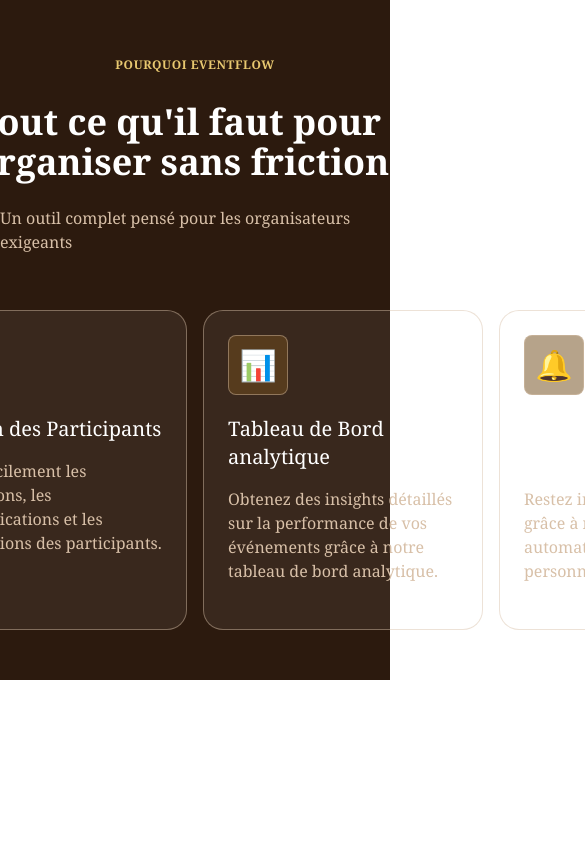
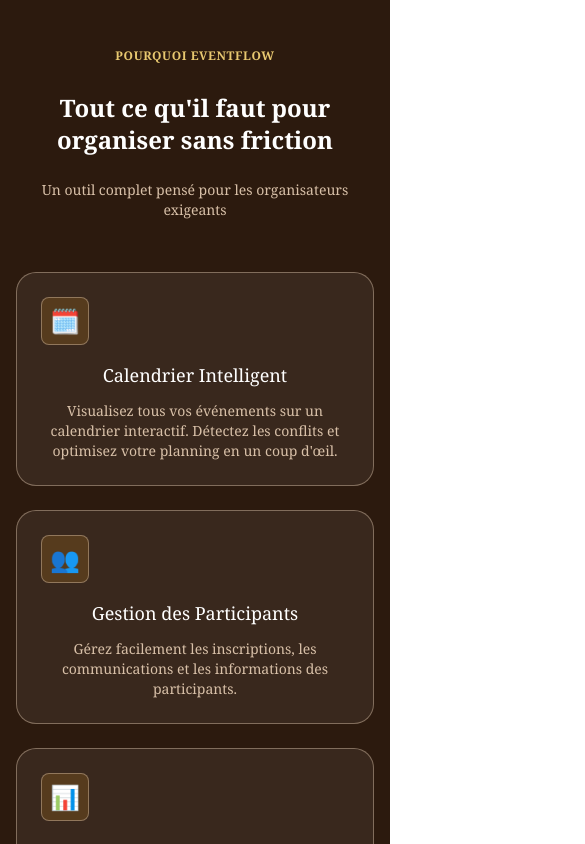
Before and after one commit to Fatoukine06/EventFlow, a React (Vite) app: page / in a window 390 px wide. Shown: the top 844 px of the page, 585 px wide, since content can reach past the window. Built offline with nearby package versions, Linux system fonts and the light colour scheme.

Commit message:
Gsetion de la responsivite

```diff
--- a/src/components/APropos.tsx
+++ b/src/components/APropos.tsx
@@ -1,30 +1,60 @@
-export default function APropos(){
-    return(
-        <div className="bg-[#2c1a0e] h-170">
-            <div className="flex flex-col justify-center items-center py-10 gap-2 ">
-                <h3 className="text-[12px]  mt-4 text-[#E8C870] font-semibold tracking-wider">POURQUOI EVENTFLOW</h3>
-                <p className="text-white mt-5 font-semibold text-4xl w-110">Tout ce qu'il faut pour organiser sans friction</p>
-                <p className="text-[#D8C0A8] mt-4 ">Un outil complet pensé pour les organisateurs exigeants</p>
-                <div className="flex flex-row justify-center items-center gap-4 mt-12 ">
-                    <div className="border border-[#d8c0a874] relative w-70 h-80 rounded-[20px] p-6 bg-[#fdfaf610] ">
-                        <div className="border border-[#d8c0a874] h-15 w-15 p-1 absolute rounded-lg flex items-center justify-center text-3xl bg-[#724d1d84]">🗓️</div>
-                        <h3 className="text-white text-xl mt-20">Calendrier Intelligent</h3>
-                        <p className="text-[#D8C0A8] mt-4">Visualisez tous vos événements sur un calendrier interactif. Détectez les conflits et optimisez votre planning en un coup d'œil.</p>
+export default function APropos() {
+    return (
+        <div className="bg-[#2c1a0e] min-h-screen px-4">
+            <div className="flex flex-col justify-center items-center py-12 gap-3 text-center">
+                <h3 className="text-xs text-[#E8C870] font-semibold tracking-wider">
+                    POURQUOI EVENTFLOW
+                </h3>
+                <p className="text-white mt-4 font-semibold text-2xl sm:text-3xl md:text-4xl max-w-2xl">
+                    Tout ce qu'il faut pour organiser sans friction
+                </p>
+                <p className="text-[#D8C0A8] mt-3 text-sm sm:text-base">
+                    Un outil complet pensé pour les organisateurs exigeants
+                </p>
+                <div className="grid grid-cols-1 sm:grid-cols-2 lg:grid-cols-4 gap-6 mt-10 w-full max-w-6xl">
+                    <div className="border border-[#d8c0a874] relative rounded-[20px] p-6 bg-[#fdfaf610]">
+                        <div className="border border-[#d8c0a874] h-12 w-12 absolute rounded-lg flex items-center justify-center text-2xl bg-[#724d1d84]">
+                            🗓️
+                        </div>
+                        <h3 className="text-white text-lg mt-16">
+                            Calendrier Intelligent
+                        </h3>
+                        <p className="text-[#D8C0A8] mt-3 text-sm">
+                            Visualisez tous vos événements sur un calendrier interactif. Détectez les conflits et optimisez votre planning en un coup d'œil.
+                        </p>
                     </div>
-                    <div className="border border-[#d8c0a874] relative w-70 h-80 rounded-[20px] p-6 bg-[#fdfaf610] ">
-                        <div className="border border-[#d8c0a874] h-15 w-15 p-1 absolute rounded-lg flex items-center justify-center text-3xl bg-[#724d1d84]">👥</div>
-                        <h3 className="text-white text-xl mt-20">Gestion des Participants</h3>
-                        <p className="text-[#D8C0A8] mt-4">Gérez facilement les inscriptions, les communications et les informations des participants.</p>
+                    <div className="border border-[#d8c0a874] relative rounded-[20px] p-6 bg-[#fdfaf610]">
+                        <div className="border border-[#d8c0a874] h-12 w-12 absolute rounded-lg flex items-center justify-center text-2xl bg-[#724d1d84]">
+                            👥
+                        </div>
+                        <h3 className="text-white text-lg mt-16">
+                            Gestion des Participants
+                        </h3>
+                        <p className="text-[#D8C0A8] mt-3 text-sm">
+                            Gérez facilement les inscriptions, les communications et les informations des participants.
+                        </p>
                     </div>
-                    <div className="border border-[#d8c0a874] relative w-70 h-80 rounded-[20px] p-6 bg-[#fdfaf610] ">
-                        <div className="border border-[#d8c0a874] h-15 w-15 p-1 absolute rounded-lg flex items-center justify-center text-3xl bg-[#724d1d84]">📊</div>
-                        <h3 className="text-white text-xl mt-20">Tableau de Bord analytique</h3>
-                        <p className="text-[#D8C0A8] mt-4">Obtenez des insights détaillés sur la performance de vos événements grâce à notre tableau de bord analytique.</p>
+                    <div className="border border-[#d8c0a874] relative rounded-[20px] p-6 bg-[#fdfaf610]">
+                        <div className="border border-[#d8c0a874] h-12 w-12 absolute rounded-lg flex items-center justify-center text-2xl bg-[#724d1d84]">
+                            📊
+                        </div>
+                        <h3 className="text-white text-lg mt-16">
+                            Tableau de Bord analytique
+                        </h3>
+                        <p className="text-[#D8C0A8] mt-3 text-sm">
+                            Obtenez des insights détaillés sur la performance de vos événements grâce à notre tableau de bord analytique.
+                        </p>
                     </div>
-                    <div className="border border-[#d8c0a874] relative w-70 h-80 rounded-[20px] p-6  bg-[#fdfaf610] ">
-                        <div className="border border-[#d8c0a874] h-15 w-15 p-1 absolute rounded-lg flex flex-col items-center justify-center text-3xl bg-[#724d1d84]">🔔</div>
-                        <h3 className="text-white text-xl mt-20">Notifications Automatiques</h3>
-                        <p className="text-[#D8C0A8] mt-4">Restez informé en temps réel grâce à nos notifications automatiques personnalisables.</p>
+                    <div className="border border-[#d8c0a874] relative rounded-[20px] p-6 bg-[#fdfaf610]">
+                        <div className="border border-[#d8c0a874] h-12 w-12 absolute rounded-lg flex items-center justify-center text-2xl bg-[#724d1d84]">
+                            🔔
+                        </div>
+                        <h3 className="text-white text-lg mt-16">
+                            Notifications Automatiques
+                        </h3>
+                        <p className="text-[#D8C0A8] mt-3 text-sm">
+                            Restez informé en temps réel grâce à nos notifications automatiques personnalisables.
+                        </p>
                     </div>
                 </div>
             </div>
```
